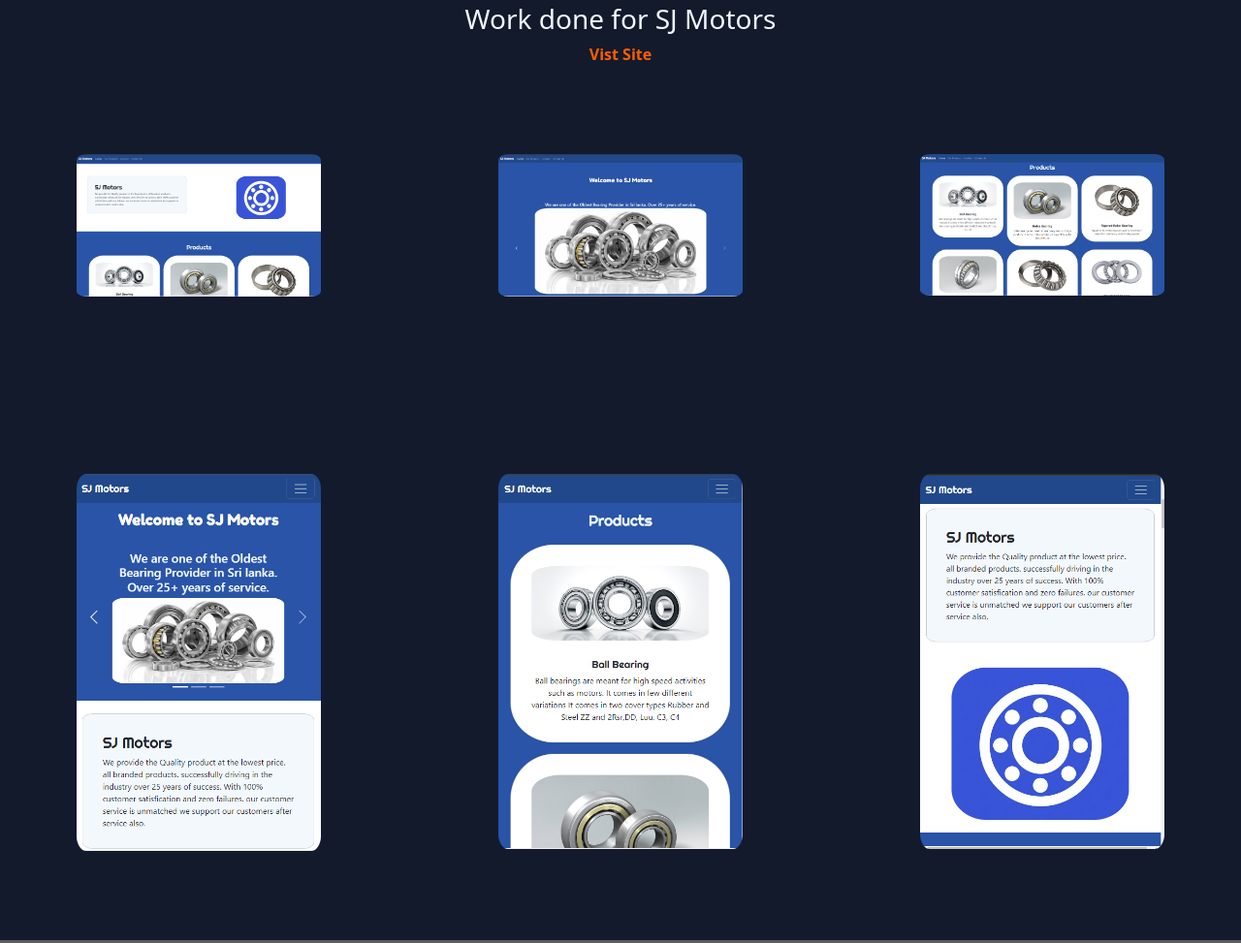
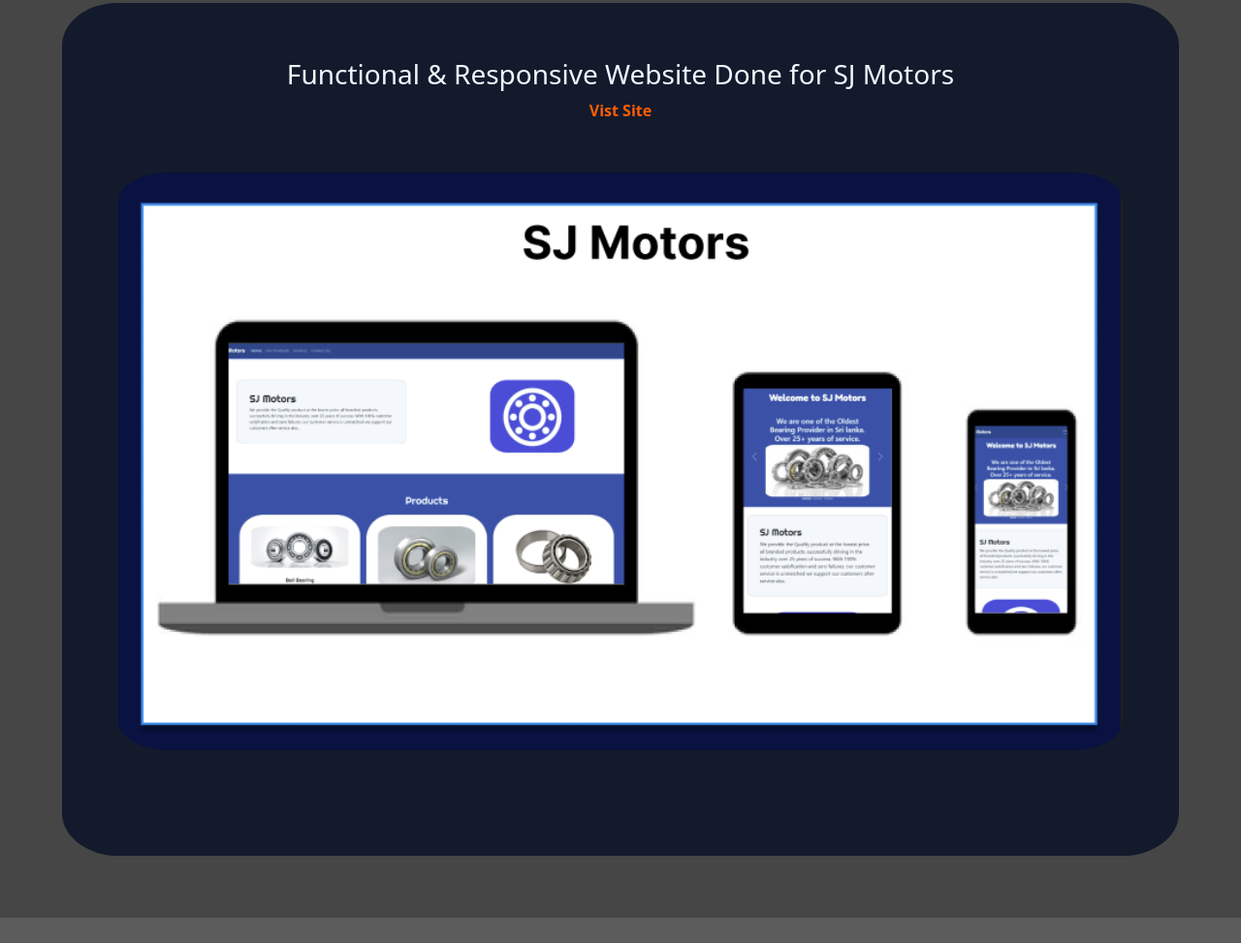
Before and after one commit to ShaneAbsalomee/Hesedsoftglobal.github.io, a plain HTML site: page index.html in a window 1280 px wide. Shown: the part 2568-3541 px from the top of the page at 97% size. Drawn offline with nearby package versions, Linux system fonts and the light colour scheme.

Commit message:
Add files via upload

```diff
--- a/index.html
+++ b/index.html
@@ -146,39 +146,11 @@
     <section id="works">
         <h1 class="main-heading">Our Works</h1>
         <div id="sjmotors">
-        <h3>Work done for SJ Motors</h3>
+        <h3>Functional & Responsive Website Done for SJ Motors</h3>
         <a class="pagelinks" href="https://shaneabsalomee.github.io/SJmotors/">Vist Site</a>
 
-        <div class="row">
-      <div class="workcol col-lg-4">
-        <img class="workimg" src="images/Screenshot 2022-11-19 003914.png" alt="">
-
-      </div>
-      <div class="workcol col-lg-4">
-        <img class="workimg" src="images/Screenshot 2022-11-19 003819.png" alt="">
-
-      </div>
-      <div class="workcol col-lg-4">
-        <img class="workimg" src="images/Screenshot 2022-11-19 003957.png" alt="">
-    </div>
-    </div>
-    <div class="row">
-
-    <div class="workcol col-lg-4">
-      <img class="workimg" src="images/Screenshot 2022-11-19 004135.png" alt="">
-
-    </div>
-    <div class="workcol col-lg-4">
-      <img class="workimg" src="images/Screenshot 2022-11-19 004233.png" alt="">
-
-    </div>
-    <div class="workcol col-lg-4">
-      <img class="workimg" src="images/Screenshot 2022-11-19 004204.png" alt="">
-
-    </div>
-
-    </div>
-  </div>
+        <img class="workimg" src="images/ui design.png" alt="">
+        </div>
     </section>
     <section id="contact">
         <h1 class="main-heading">Contact us to bring your ideas to Life</h1>
--- a/styles.css
+++ b/styles.css
@@ -83,11 +83,13 @@
     text-align: center;
     background-color: rgb(70, 70, 70);
     color: aliceblue;
+    padding: 5%;
 
 }
 .workimg{
     width: 100%;
-    border-radius: 4%;
+    border-radius: 5%;
+    margin: 5% 0 5% 0;
 }
 .workcol{
     padding: 7%;
@@ -102,7 +104,8 @@
 }
 #sjmotors{
     background-color: rgb(19, 26, 44);
-    padding-top: 5%;
+    padding: 5%;
+    border-radius: 5%;
 }
 /* contacts */
 #contact{
```
